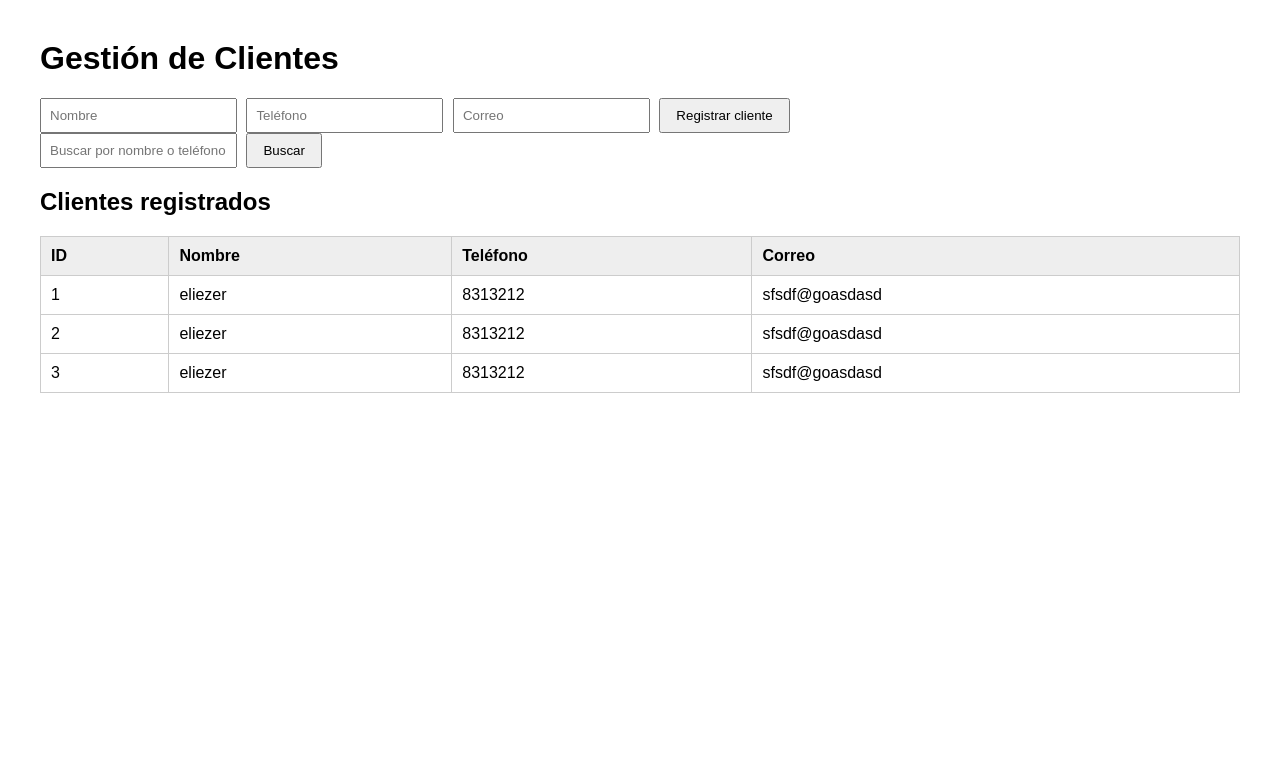
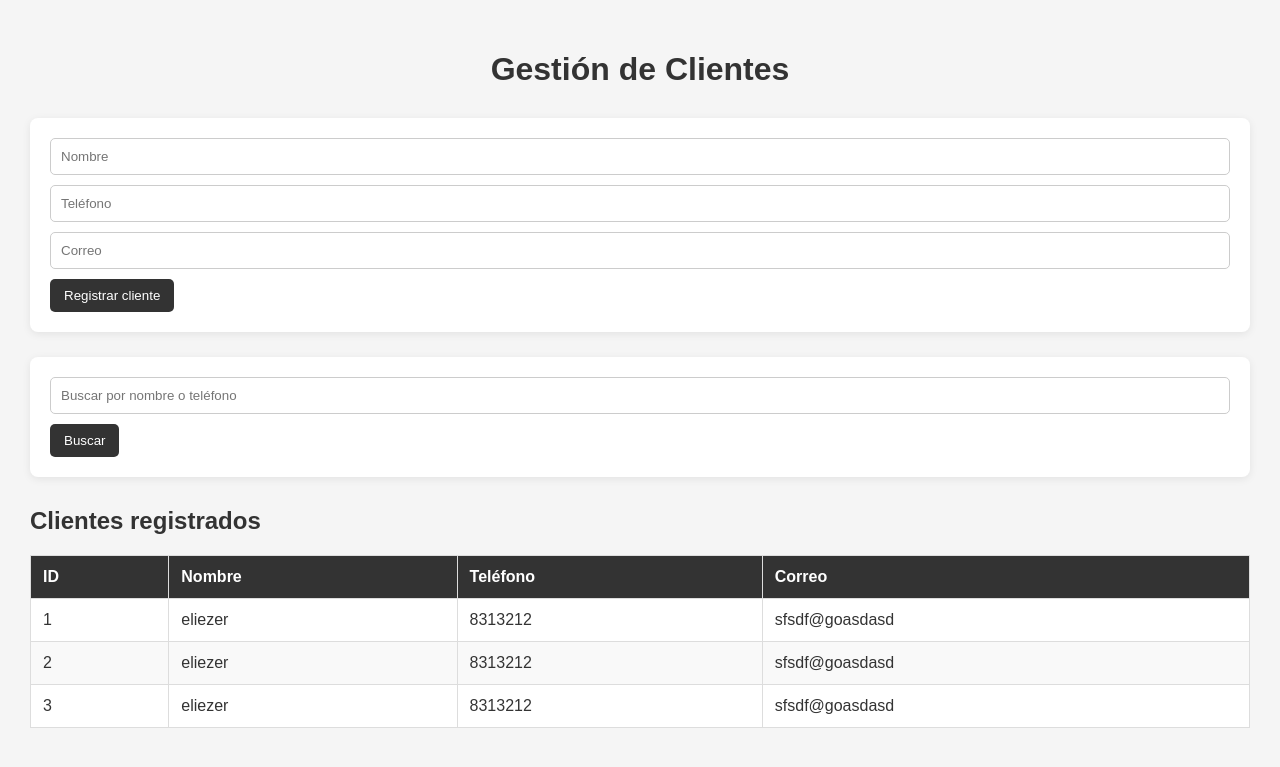
Before and after one commit to eliezelbatista14-ui/programacion-3-proyecto-final, a Flask app: page / in a window 1280 px wide. Shown: the top 767 px of the page. Run offline with Flask 3, Linux system fonts and the light colour scheme; data comes from the database, SQL or seed files in the repository.

Commit message:
feat: implementacion de estilo

```diff
--- a/static/style.css
+++ b/static/style.css
@@ -1,29 +1,92 @@
+* {
+    box-sizing: border-box;
+}
+
 body {
     font-family: Arial, sans-serif;
-    margin: 40px;
+    background: #f5f5f5;
+    margin: 0;
+    padding: 30px;
+    color: #333;
 }
 
-input {
-    padding: 8px;
-    margin-right: 5px;
+h1 {
+    text-align: center;
+    margin-bottom: 30px;
+}
+
+h2 {
+    margin-top: 30px;
+}
+
+form {
+    background: white;
+    padding: 20px;
+    border-radius: 8px;
+    margin-bottom: 25px;
+    box-shadow: 0 2px 8px rgba(0, 0, 0, 0.08);
+}
+
+label {
+    display: block;
+    margin-top: 10px;
+    margin-bottom: 5px;
+    font-weight: bold;
+}
+
+input,
+select {
+    width: 100%;
+    padding: 10px;
+    margin-bottom: 10px;
+    border: 1px solid #ccc;
+    border-radius: 5px;
+}
+
+button,
+a {
+    display: inline-block;
+    padding: 9px 14px;
+    border-radius: 5px;
+    text-decoration: none;
 }
 
 button {
-    padding: 8px 15px;
+    border: none;
+    cursor: pointer;
+    background: #333;
+    color: white;
+}
+
+button:hover {
+    opacity: 0.85;
+}
+
+a {
+    color: #333;
+    background: #e5e5e5;
+    margin-right: 5px;
 }
 
 table {
     width: 100%;
     border-collapse: collapse;
-    margin-top: 20px;
+    background: white;
+    margin-top: 15px;
 }
 
-th, td {
-    border: 1px solid #ccc;
-    padding: 10px;
+th,
+td {
+    padding: 12px;
+    border: 1px solid #ddd;
     text-align: left;
 }
 
 th {
-    background: #eee;
+    background: #333;
+    color: white;
 }
+
+tr:nth-child(even) {
+    background: #f9f9f9;
+}
```
Also changed, not shown: templates/editar_vestido.html (+80 -0 lines).
